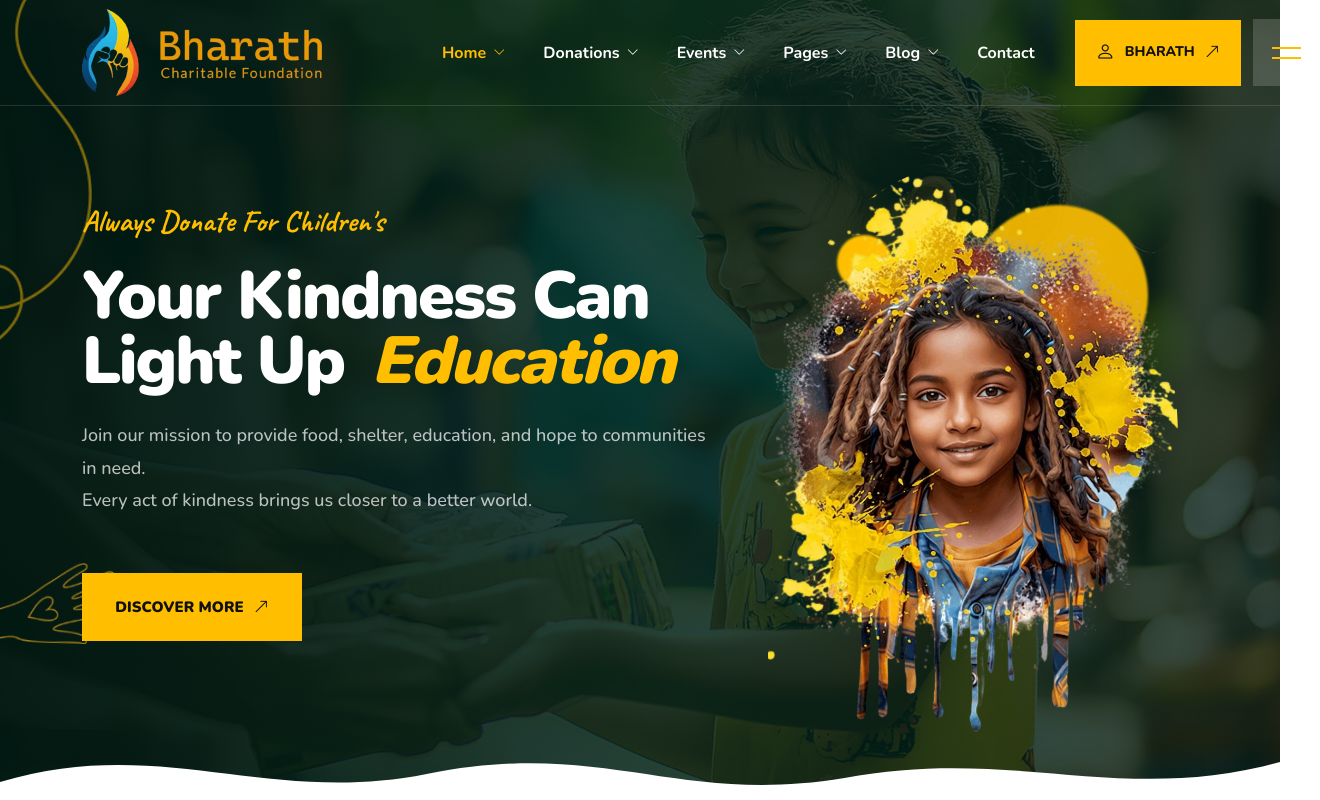
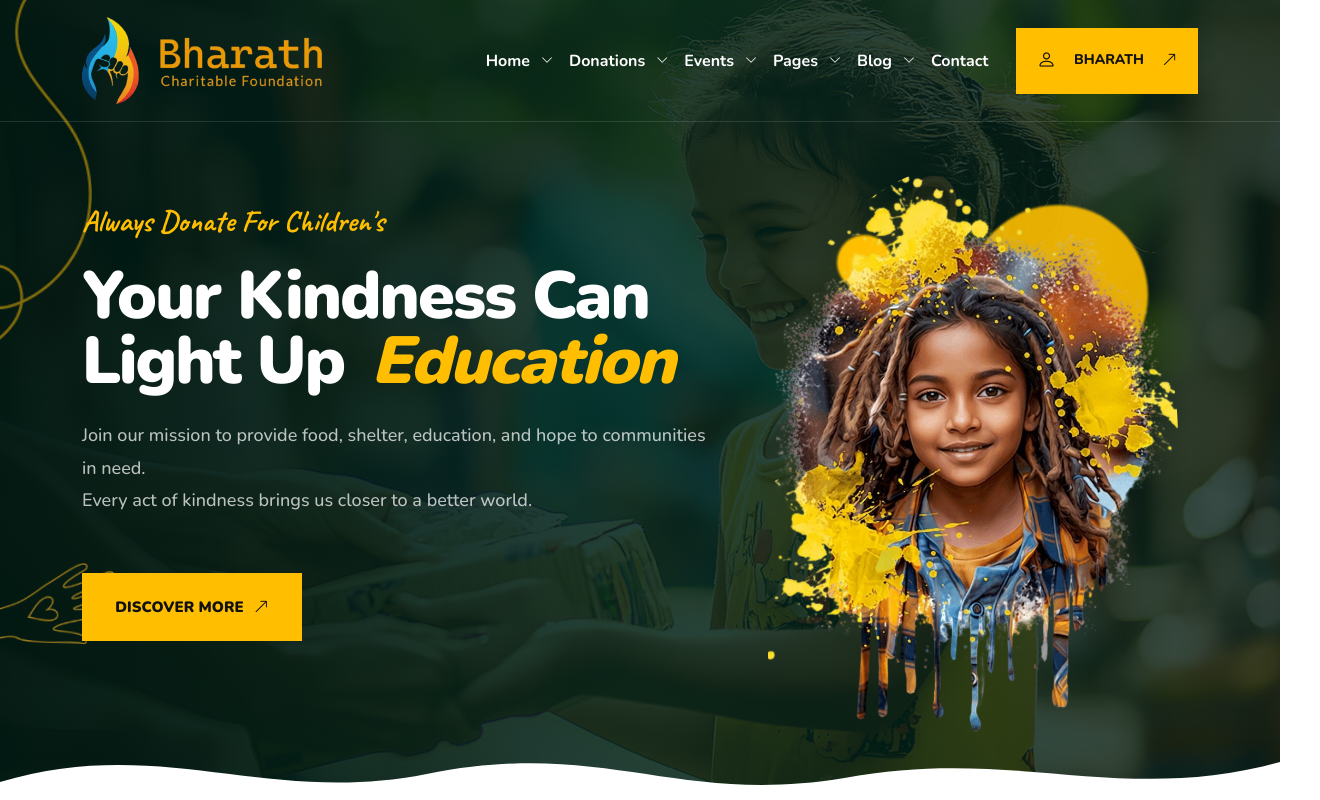
Before and after one commit to Rishika1708/BharathCharitable, a React (Vite) app: page / in a window 1280 px wide. Shown: the top 800 px of the page, 1320 px wide, since content can reach past the window. Built offline with nearby package versions, Linux system fonts and the light colour scheme.

Commit message:
Make website responsive

```diff
--- a/src/Components/Navbar.jsx
+++ b/src/Components/Navbar.jsx
@@ -2,53 +2,91 @@ import { Link } from "react-router-dom";
 
 const Navbar = () => {
   return (
-    <nav className="donatia-navbar">
+    <nav className="navbar navbar-expand-lg donatia-navbar">
       <div className="container">
-        <div className="navbar-inner">
 
         {/* =========================
-              BHARATH LOGO
+            LOGO
         ========================== */}
-          <Link to="/" className="bharath-logo">
+        <Link to="/" className="navbar-brand bharath-logo">
           <img
-              src="public\NGO_logo.png"
+            src="/NGO_logo.png"
             alt="Bharath Charitable Foundation"
+            className="img-fluid"
           />
         </Link>
 
         {/* =========================
-    NAVIGATION
+            MOBILE TOGGLE BUTTON
         ========================== */}
-<div className="desktop-menu">
+        <button
+          className="navbar-toggler"
+          type="button"
+          data-bs-toggle="collapse"
+          data-bs-target="#mainNavbar"
+          aria-controls="mainNavbar"
+          aria-expanded="false"
+          aria-label="Toggle navigation"
+        >
+          <span className="navbar-toggler-icon"></span>
+        </button>
 
-  <Link to="/" className="menu-link active">
-    Home <i className="bi bi-chevron-down"></i>
+        {/* =========================
+            NAVIGATION + ACTION
+        ========================== */}
+        <div
+          className="collapse navbar-collapse"
+          id="mainNavbar"
+        >
+
+          {/* NAVIGATION */}
+          <ul className="navbar-nav mx-auto mb-2 mb-lg-0">
+
+            <li className="nav-item">
+              <Link to="/" className="nav-link menu-link">
+                Home
+                <i className="bi bi-chevron-down ms-1"></i>
               </Link>
+            </li>
 
-  <Link to="/donations" className="menu-link">
-    Donations <i className="bi bi-chevron-down"></i>
+            <li className="nav-item">
+              <Link to="/donations" className="nav-link menu-link">
+                Donations
+                <i className="bi bi-chevron-down ms-1"></i>
               </Link>
+            </li>
 
-  <Link to="/events" className="menu-link">
-    Events <i className="bi bi-chevron-down"></i>
+            <li className="nav-item">
+              <Link to="/events" className="nav-link menu-link">
+                Events
+                <i className="bi bi-chevron-down ms-1"></i>
               </Link>
+            </li>
 
-  <Link to="/pages" className="menu-link">
-    Pages <i className="bi bi-chevron-down"></i>
+            <li className="nav-item">
+              <Link to="/pages" className="nav-link menu-link">
+                Pages
+                <i className="bi bi-chevron-down ms-1"></i>
               </Link>
+            </li>
 
-  <Link to="/blog" className="menu-link">
-    Blog <i className="bi bi-chevron-down"></i>
+            <li className="nav-item">
+              <Link to="/blog" className="nav-link menu-link">
+                Blog
+                <i className="bi bi-chevron-down ms-1"></i>
               </Link>
+            </li>
 
-  <Link to="/contact" className="menu-link">
+            <li className="nav-item">
+              <Link to="/contact" className="nav-link menu-link">
                 Contact
               </Link>
+            </li>
 
-</div>
+          </ul>
 
           {/* =========================
-    DONATE NOW / USER BUTTON
+              BHARATH BUTTON
           ========================== */}
           <div className="navbar-actions">
 
@@ -56,23 +94,15 @@ const Navbar = () => {
               to="/donate"
               className="donate-button"
             >
-    <i className="bi bi-person"></i>
+              <i className="bi bi-person me-2"></i>
 
               <span>BHARATH</span>
 
-    <i className="bi bi-arrow-up-right"></i>
+              <i className="bi bi-arrow-up-right ms-2"></i>
             </Link>
 
-  {/* Mobile menu */}
-  <button
-    className="menu-toggle"
-    type="button"
-  >
-    <span></span>
-    <span></span>
-  </button>
+          </div>
 
-</div>
         </div>
       </div>
     </nav>
--- a/src/Styles/EventsPrograms.css
+++ b/src/Styles/EventsPrograms.css
@@ -296,3 +296,54 @@
     display: none;
   }
 }
+
+@media (max-width: 767px) {
+  .event_3_section {
+    padding: 55px 0;
+  }
+
+  .event_3_banner {
+    height: auto;
+    min-height: 440px;
+  }
+
+  .event_3_card {
+    min-height: 210px;
+  }
+
+  .event_3_controls {
+    flex-wrap: wrap;
+    gap: 14px;
+  }
+
+  .event_3_progress {
+    order: 3;
+    flex-basis: 100%;
+    margin: 0;
+  }
+
+  .event_3_bottom_btn {
+    padding: 13px 18px;
+  }
+}
+
+@media (max-width: 420px) {
+  .event_3_card {
+    min-height: 0;
+    flex-direction: column;
+  }
+
+  .event_3_card_img,
+  .event_3_card_content {
+    width: 100%;
+    flex-basis: auto;
+  }
+
+  .event_3_card_img {
+    height: 180px;
+  }
+
+  .event_3_card_content {
+    padding: 8px 16px 18px;
+  }
+}
--- a/src/index.css
+++ b/src/index.css
@@ -26,6 +26,10 @@ a {
 
 button {
   font-family: inherit;
+}
+
+img {
+  max-width: 100%;
 }
 
 /* =========================================
@@ -800,3 +804,132 @@ button {
     height: 70px;
   }
 }
+
+/* Mobile layout refinements. These rules only affect compact viewports. */
+@media (max-width: 991px) {
+  .donatia-navbar .container {
+    position: relative;
+  }
+
+  .navbar-toggler {
+    border-color: rgba(255, 191, 0, 0.7);
+    box-shadow: none;
+  }
+
+  .navbar-toggler:focus {
+    box-shadow: 0 0 0 0.2rem rgba(255, 191, 0, 0.25);
+  }
+
+  .navbar-toggler-icon {
+    filter: invert(82%) sepia(72%) saturate(900%) hue-rotate(355deg);
+  }
+
+  .navbar-collapse {
+    margin-top: 12px;
+    padding: 12px 16px 16px;
+    background: rgba(6, 27, 21, 0.96);
+  }
+
+  .navbar-nav {
+    gap: 4px;
+  }
+
+  .menu-link {
+    padding: 10px 0;
+  }
+
+  .navbar-actions {
+    margin-top: 8px;
+  }
+}
+
+@media (max-width: 767px) {
+  .bharath-logo {
+    width: min(245px, calc(100vw - 110px));
+    height: 80px;
+  }
+
+  .bharath-logo img {
+    width: 100%;
+    max-height: 70px;
+  }
+
+  .donatia-hero {
+    min-height: auto;
+    padding-bottom: 60px;
+  }
+
+  .hero-container {
+    padding-top: 92px;
+  }
+
+  .hero-content h1 {
+    font-size: clamp(38px, 11vw, 52px);
+    line-height: 1.02;
+  }
+
+  .hero-content p {
+    font-size: 15px;
+    line-height: 1.65;
+    margin-bottom: 28px;
+  }
+
+  .hero-discover-btn {
+    min-width: 0;
+    min-height: 58px;
+    padding: 0 22px;
+  }
+
+  .hero-image-wrapper {
+    height: 380px;
+    margin-top: 10px;
+  }
+
+  .child-image {
+    width: min(76vw, 290px);
+    height: 360px;
+  }
+
+  .splash-one {
+    width: 130px;
+    height: 130px;
+    right: 8%;
+  }
+
+  .splash-two {
+    width: 75px;
+    height: 75px;
+    left: 8%;
+  }
+
+  .hero-hand-animated {
+    left: -68px;
+    bottom: -12px;
+  }
+
+  .hero-hand-animated img {
+    width: 105px;
+  }
+}
+
+@media (max-width: 375px) {
+  .bharath-logo {
+    width: calc(100vw - 100px);
+  }
+
+  .navbar-toggler {
+    padding: 0.4rem 0.55rem;
+  }
+
+  .hero-script {
+    font-size: 22px;
+  }
+
+  .hero-image-wrapper {
+    height: 340px;
+  }
+
+  .child-image {
+    height: 325px;
+  }
+}
--- a/src/pages/styles/Home3.css
+++ b/src/pages/styles/Home3.css
@@ -295,3 +295,65 @@ h5.section-badge {
     align-items: flex-start;
   }
 }
+
+@media (max-width: 767px) {
+  .about-us-section {
+    padding: 55px 0;
+  }
+
+  .about-content {
+    margin-top: 28px;
+  }
+
+  .section-title {
+    font-size: clamp(30px, 8.5vw, 42px);
+  }
+
+  .video-play-wrapper {
+    right: 8px;
+    width: 116px;
+    height: 116px;
+  }
+
+  .video-play-btn {
+    width: 64px;
+    height: 64px;
+    font-size: 25px;
+  }
+
+  .feature-list-container .row {
+    row-gap: 14px;
+  }
+
+  .feature-item {
+    align-items: flex-start;
+    gap: 8px;
+    font-size: 13px;
+    line-height: 1.35;
+  }
+
+  .campaign-stat h3 {
+    font-size: 46px;
+  }
+}
+
+@media (max-width: 420px) {
+  .about-us-section {
+    padding-inline: 8px;
+  }
+
+  .video-play-wrapper {
+    width: 94px;
+    height: 94px;
+  }
+
+  .video-play-btn {
+    width: 54px;
+    height: 54px;
+    font-size: 20px;
+  }
+
+  .about-footer-row {
+    gap: 16px;
+  }
+}
```
Also changed, not shown: 1 other file (tests, documents, lock files or other folders). Lines whose indentation alone changed are shown as unchanged.
